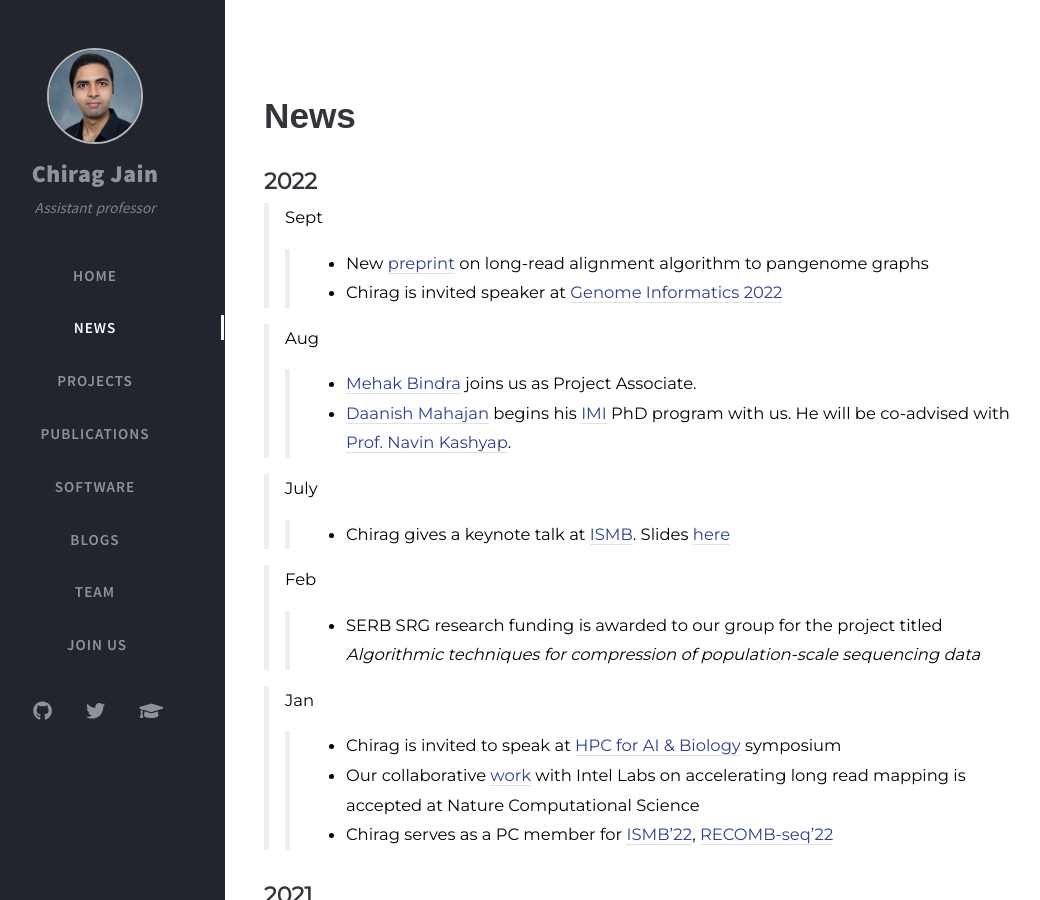
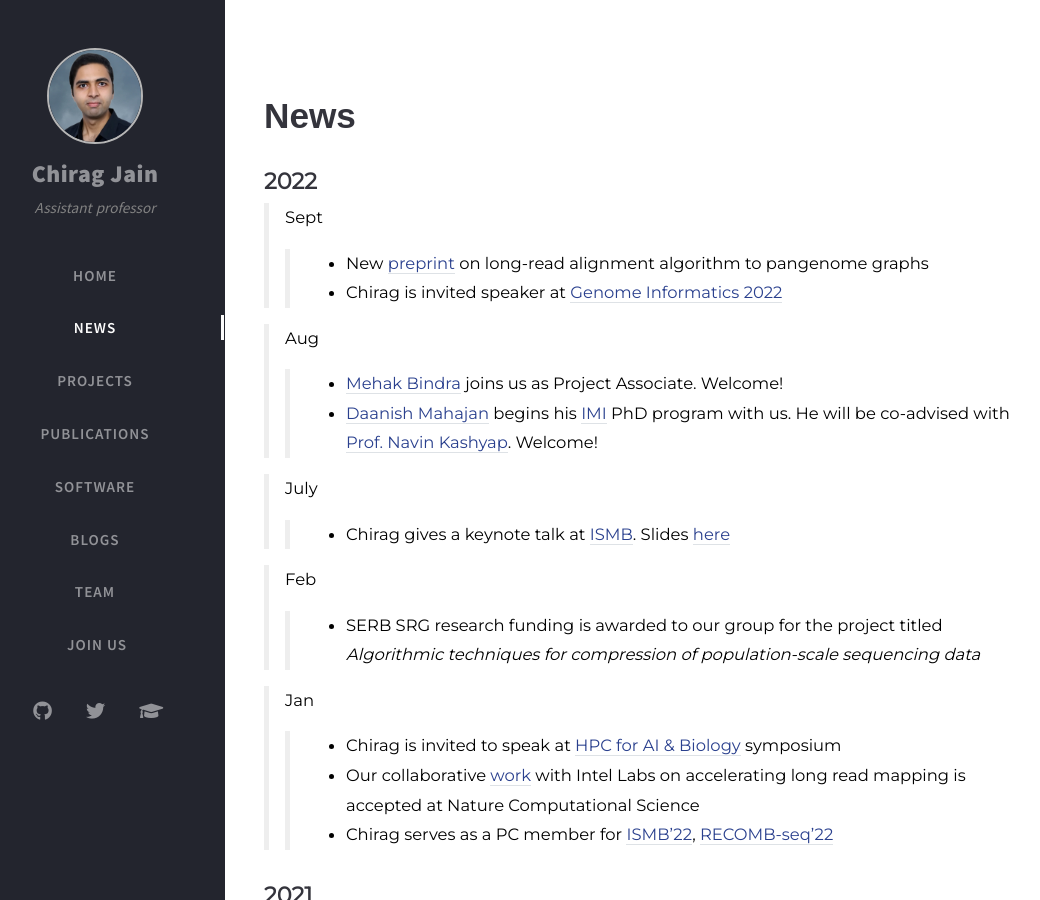
Before and after one commit to at-cg/at-cg.github.io, a Jekyll site: the page built from tabs/new.md, in a window 1280 px wide and 900 px high. Shown: the whole window, without its empty margins (35-1075 px from the left). Built offline with Jekyll 4.4.1, drawn with Linux system fonts in a browser that asks for light colours; nearby versions of some CDN libraries; comment, search, counter and statistics services are not loaded.

Commit message:
Update new.md

```diff
--- a/tabs/new.md
+++ b/tabs/new.md
@@ -26,8 +26,8 @@ type: news
 >> - Chirag is invited speaker at [Genome Informatics 2022](https://coursesandconferences.wellcomeconnectingscience.org/event/genome-informatics-20220921/)
 
 > Aug
->> - [Mehak Bindra](https://www.linkedin.com/in/mehak-bindra-3b85a0110/) joins us as Project Associate.
->> - [Daanish Mahajan](https://www.linkedin.com/in/daanish-mahajan-644619144/) begins his [IMI](http://msci.iisc.ac.in) PhD program with us. He will be co-advised with [Prof. Navin Kashyap](https://ece.iisc.ac.in/~nkashyap/).
+>> - [Mehak Bindra](https://www.linkedin.com/in/mehak-bindra-3b85a0110/) joins us as Project Associate. Welcome!
+>> - [Daanish Mahajan](https://www.linkedin.com/in/daanish-mahajan-644619144/) begins his [IMI](http://msci.iisc.ac.in) PhD program with us. He will be co-advised with [Prof. Navin Kashyap](https://ece.iisc.ac.in/~nkashyap/). Welcome!
 
 > July
 >> - Chirag gives a keynote talk at [ISMB](https://www.iscb.org/ismb2022-program/abstracts/microbiome). Slides [here](https://drive.google.com/file/d/1CJb3H5E0dfSQMyDjrzzth5TG2M_IEO2R/view?usp=sharing)
```
